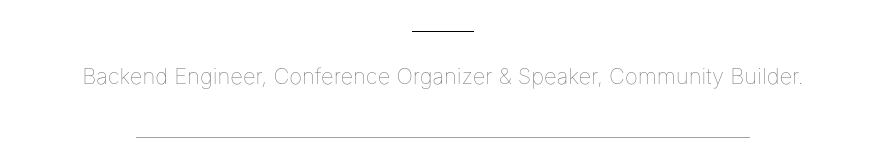
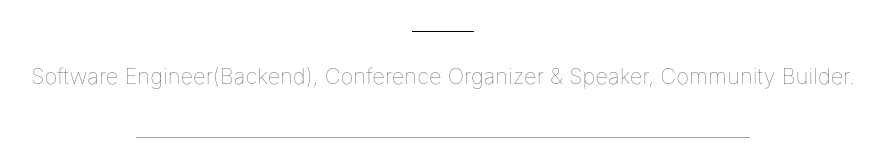
Before and after one commit to OpesanyaAdebayo/bayoopesanya.com, an Angular app: page / in a window 1280 px wide. Shown: the part 238-385 px from the top of the page, without its empty margins (197-1081 px from the left). Built offline with nearby package versions, Linux system fonts and the light colour scheme.

Commit message:
fixed links and edited bio

```diff
--- a/src/app/app.component.html
+++ b/src/app/app.component.html
@@ -4,8 +4,8 @@
     <section id="links">
       <ul>
         <li class="nav-li"><a href="/">HOME</a></li>
-        <li class="nav-li"><a href="/about">ABOUT</a></li>
-        <li class="nav-li"><a href="/blog">BLOG</a></li>
+        <li class="nav-li"><a href="about">ABOUT</a></li>
+        <li class="nav-li"><a href="blog">BLOG</a></li>
       </ul>
     </section>
     <router-outlet></router-outlet>
--- a/src/app/home/home.component.html
+++ b/src/app/home/home.component.html
@@ -6,7 +6,7 @@
   <hr class="small-divider" />
   <section id="bio">
     <p class="bio-p">
-      Backend Engineer, Conference Organizer & Speaker, Community Builder.
+      Software Engineer(Backend), Conference Organizer & Speaker, Community Builder.
     </p>
   </section>
   <hr class="big-divider" />
```
